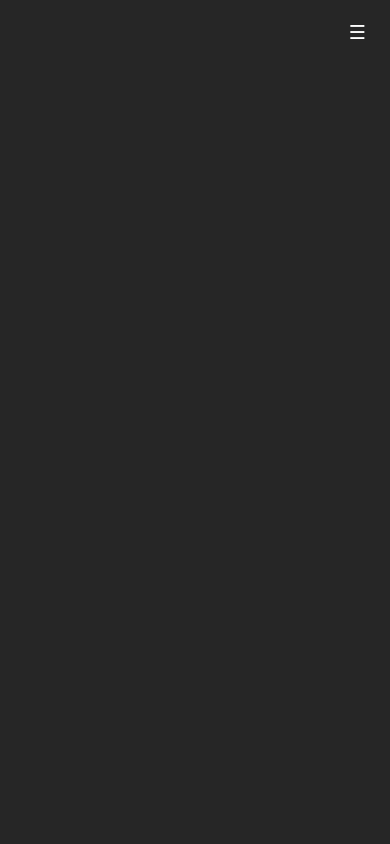
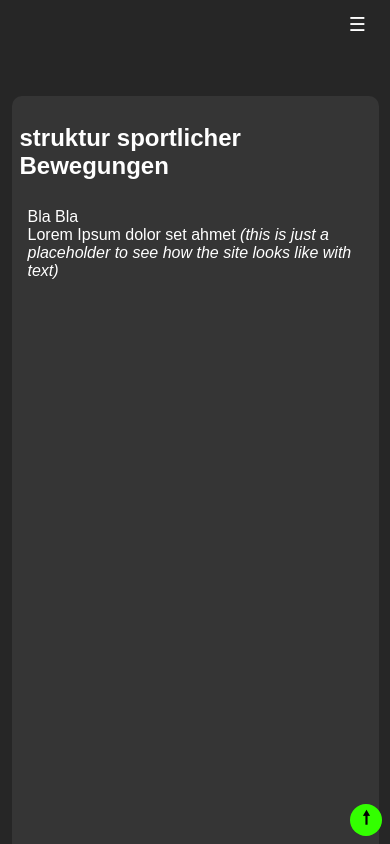
Before and after one commit to jan-albrecht05/sport-Lernscript, a plain HTML site: page index.html in a window 390 px wide. Shown: the top 844 px of the page. Drawn offline with Linux system fonts and the light colour scheme.

Commit message:
adding linke and the themes

```diff
--- a/index.html
+++ b/index.html
@@ -9,21 +9,55 @@
 </head>
 <body>
     <div id="top">
-        <a href="" class="reiter">
+        <a href="#struktur" class="reiter">
             <div>struktur sportlicher Bewegungen</div>
         </a>
-        <a href="" class="reiter">
+        <a href="#beschreibungen" class="reiter">
             <div>Bewegungsbeschreibungen</div>
         </a>
-        <a href="" class="reiter">
+        <a href="#prinzipien" class="reiter">
             <div>Biomechanische Prinzipien</div>
         </a>
-        <a href="" class="reiter">
+        <a href="#olympische-spiele" class="reiter">
             <div>Olympische Spiele</div>
         </a>
     </div>
     <span class="hamburger" id="hamburger1" onclick="opennav()">☰</span>
     <span class="hamburger" id="hamburger2" onclick="closenav()">+</span>
     <script src="nav.js"></script>
+    <a href="#top" id="totop" class="center" title="Back to top">
+        <span>🠕</span>
+    </a>
+    <div id="main">
+        <div class="thema" id="struktur">
+            <h2 class="heading">struktur sportlicher Bewegungen</h2>
+            <div class="content">
+                Bla Bla<br>
+                Lorem Ipsum dolor set ahmet
+                <i>(this is just a placeholder to see how the site looks like with text)</i>
+            </div>
+        </div>
+        <div class="thema" id="beschreibungen">
+            <h2 class="heading">Bewegungsbeschreibungen</h2>
+            <div class="content">
+
+            </div>
+        </div>
+        <div class="thema" id="prinzipien">
+            <h2 class="heading">Biomechanische Prinzipien</h2>
+            <div class="content">
+
+            </div>
+        </div>
+        <div class="thema" id="olympische-spiele">
+            <h2 class="heading">Olympische Spiele</h2>
+            <div class="content">
+
+            </div>
+        </div>
+    </div>
+    <footer id="footer" class="center">
+        <span>Diese Seite wurde von <a href="https://janalbrecht.tech" target="_blank"><u>Jan Albrecht</u></a> erstellt.</span>
+    </footer>
 </body>
 </html>
--- a/main.css
+++ b/main.css
@@ -1,6 +1,10 @@
 :root{
     --gray: #262626;
     --lightgray: #353535;
+}
+::selection{
+    background-color: #33ff00;
+    color: black;
 }
 html{
     scrollbar-width: thin;
@@ -10,9 +14,11 @@ html{
 }
 body{
     min-height: 100vh;
+    margin: 0;
     width: auto;
     font-family: Arial, Helvetica, sans-serif;
-    background-color: #262626;
+    background-color: var(--gray);
+    color: white;
 }
 img{
     width: 100%;
@@ -26,11 +32,32 @@ a{
 a:hover{
     color: red;
 }
+.center{
+    display: flex;
+    justify-content: center;
+    align-items: center;
+}
 #top{
     display: flex;
     width: 98vw;
     justify-content: center;
     margin-top: 1rem;
+    user-select: none;
+}
+#totop{
+    background-color: #33ff00;
+    width: 2rem;
+    height: 2rem;
+    border-radius: 50%;
+    position: fixed;
+    bottom: 0;
+    right: 0;
+    margin-bottom: 1.5rem;
+    margin-right: 1.5rem;
+    font-weight: bold;
+    font-size: large;
+    color: black;
+    user-select: none;
 }
 .reiter{
     height: auto;
@@ -45,6 +72,32 @@ a:hover{
 .hamburger{
     display: none;
 }
+#footer{
+    bottom: 0;
+    margin-bottom: 0;
+    text-align: center;
+    width: 100%;
+    height: 3rem;
+    color: white;
+    font-size: 120%;
+    background-color: var(--lightgray);
+}
+.thema{
+    height: 150vh;
+    width: 90%;
+    margin-left: auto;
+    margin-right: auto;
+    margin-bottom: 2rem;
+    background-color: var(--lightgray);
+    padding: 0.5rem;
+    border-radius: 10px;
+}
+.thema:nth-child(1){
+    margin-top: 3rem
+}
+.thema .content{
+    padding: 1rem;
+}
 
 
 @media (max-width: 970px){
@@ -53,6 +106,10 @@ a:hover{
         justify-content: center;
         display: none;
         transition: all .3s ease-in;
+    }
+    #totop{
+        margin-bottom: 0.5rem;
+        margin-right: 0.5rem;
     }
     .reiter{
         padding-bottom: 0.5rem;
@@ -90,4 +147,14 @@ a:hover{
         transform: rotate(45deg);
         font-size: 140%;
     }
+    #main{
+        padding-top: 3rem;
+    }
+    .thema .content{
+        padding: 0.5rem;
+    }
+    #footer{
+        height: 3rem;
+        margin-left: -0.5rem;
+    }
 }
```
